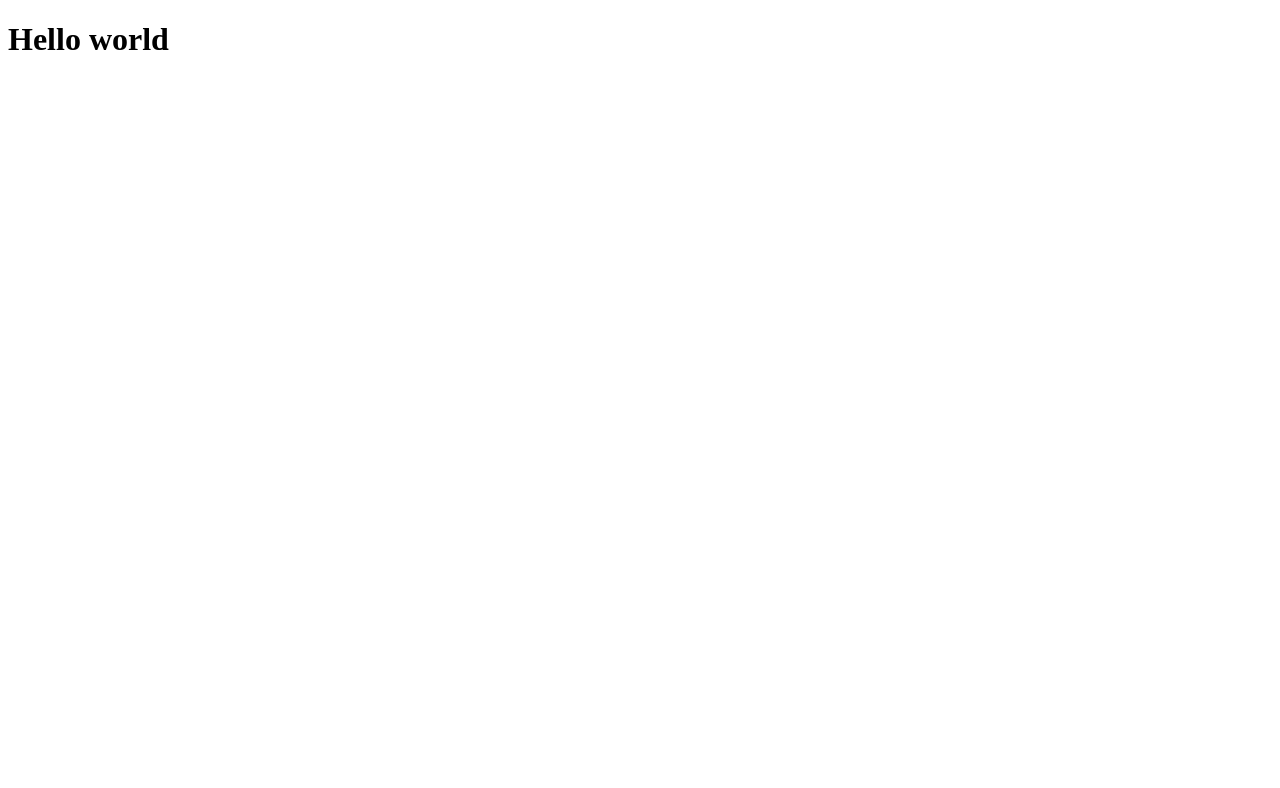
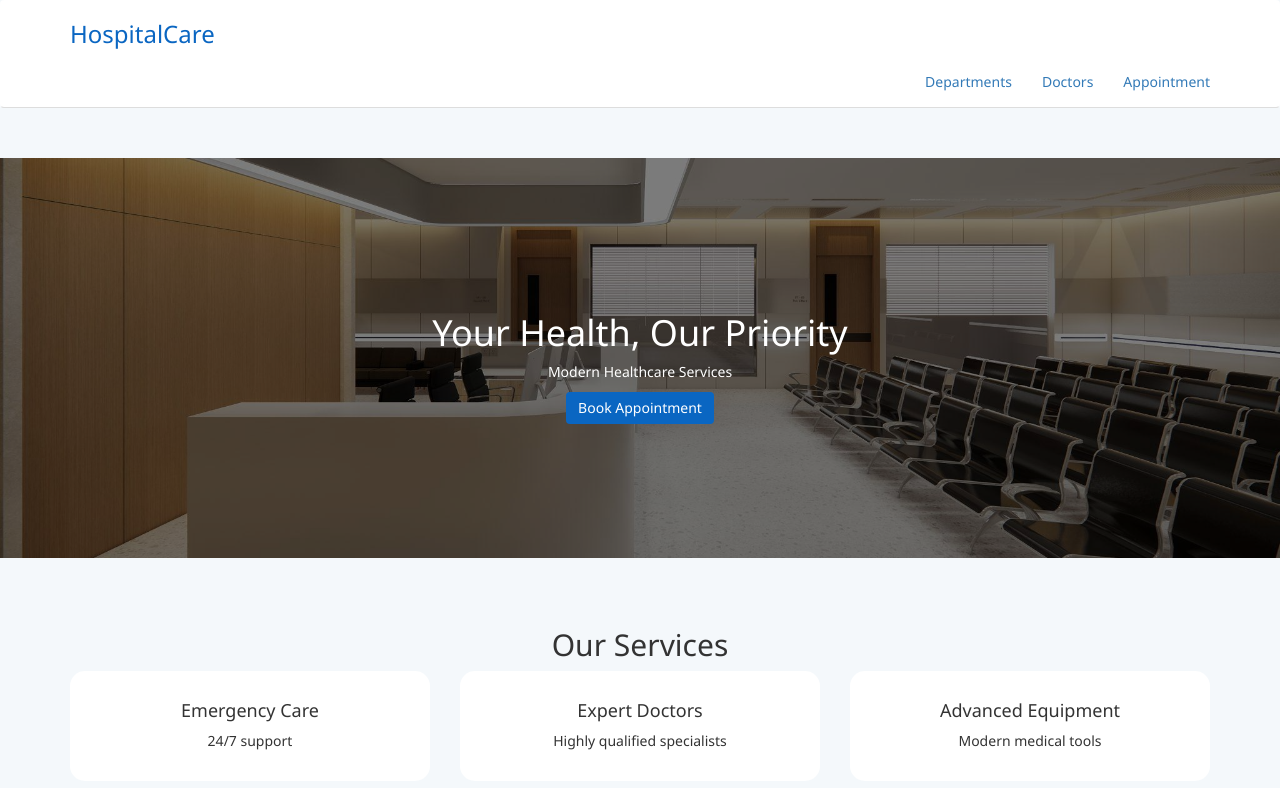
Before and after one commit to HEMANTH-B-G-01-03/Hospital_management_System_React, a website: page index.html in a window 1280 px wide. Drawn offline with Linux system fonts and the light colour scheme.

Commit message:
home page

```diff
--- a/index.html
+++ b/index.html
@@ -1,11 +1,60 @@
-<!DOCTYPE html>
-<html lang="en">
+<!doctype html>
+<html>
 <head>
-  <meta charset="UTF-8">
-  <meta name="viewport" content="width=device-width, initial-scale=1.0">
-  <title>Document</title>
+  <title>HospitalCare</title>
+  <link rel="stylesheet" href="css/bootstrap.min.css">
+  <link rel="stylesheet" href="css/styles.css">
 </head>
+
 <body>
-  <h1>Hello world</h1>
+
+<nav class="navbar">
+  <div class="container">
+    <h1>HospitalCare</h1>
+    <ul class="nav navbar-nav navbar-right">
+      <li><a href="menu-categories.html">Departments</a></li>
+      <li><a href="single-category.html">Doctors</a></li>
+      <li><a href="new.html">Appointment</a></li>
+    </ul>
+  </div>
+</nav>
+
+<section class="hero">
+  <div class="overlay">
+    <div>
+      <h1>Your Health, Our Priority</h1>
+      <p>Modern Healthcare Services</p>
+      <a href="new.html" class="btn btn-primary">Book Appointment</a>
+    </div>
+  </div>
+</section>
+
+<section class="container text-center">
+  <h2>Our Services</h2>
+
+  <div class="row mt-4">
+    <div class="col-md-4">
+      <div class="card">
+        <h4>Emergency Care</h4>
+        <p>24/7 support</p>
+      </div>
+    </div>
+
+    <div class="col-md-4">
+      <div class="card">
+        <h4>Expert Doctors</h4>
+        <p>Highly qualified specialists</p>
+      </div>
+    </div>
+
+    <div class="col-md-4">
+      <div class="card">
+        <h4>Advanced Equipment</h4>
+        <p>Modern medical tools</p>
+      </div>
+    </div>
+  </div>
+</section>
+
 </body>
 </html>
```
